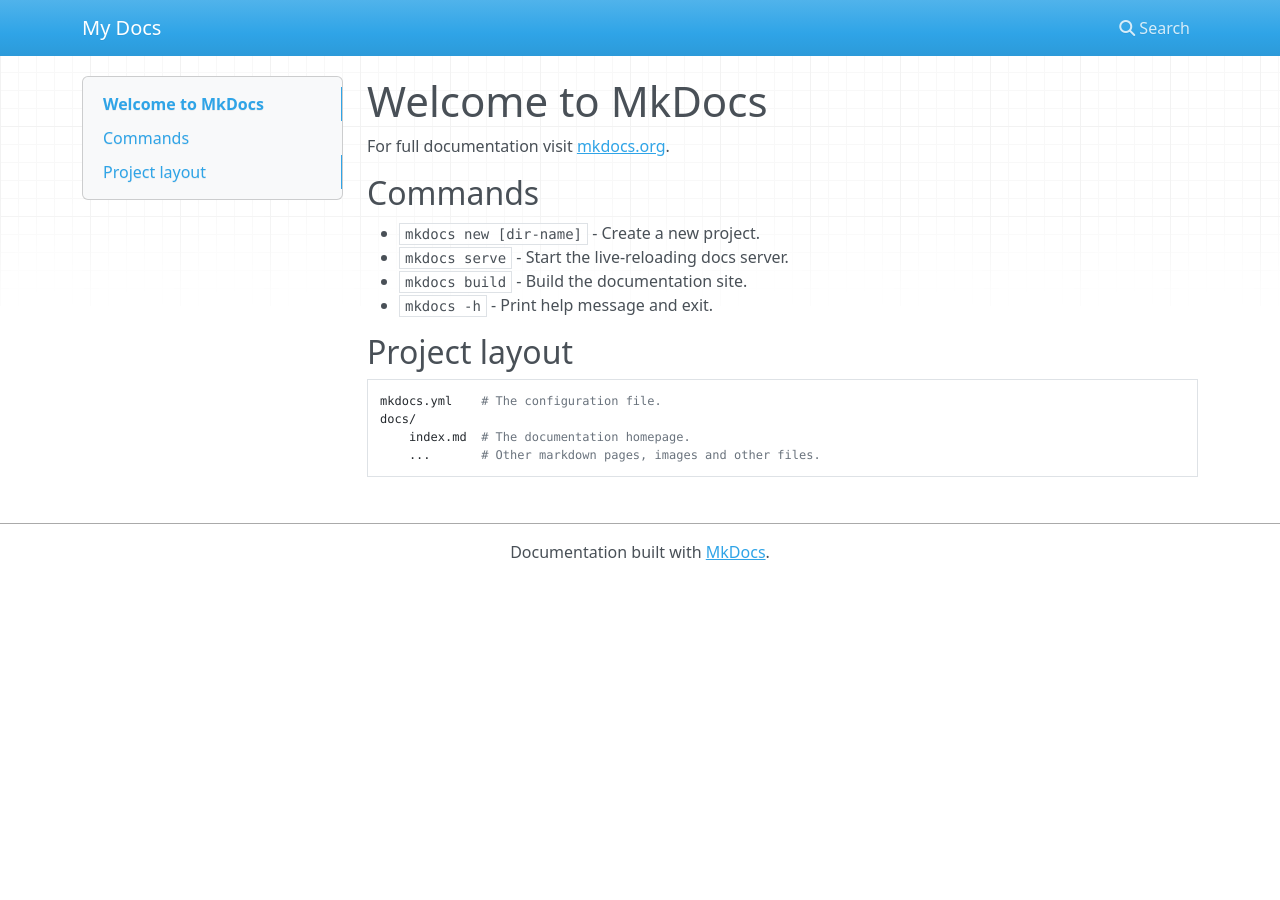
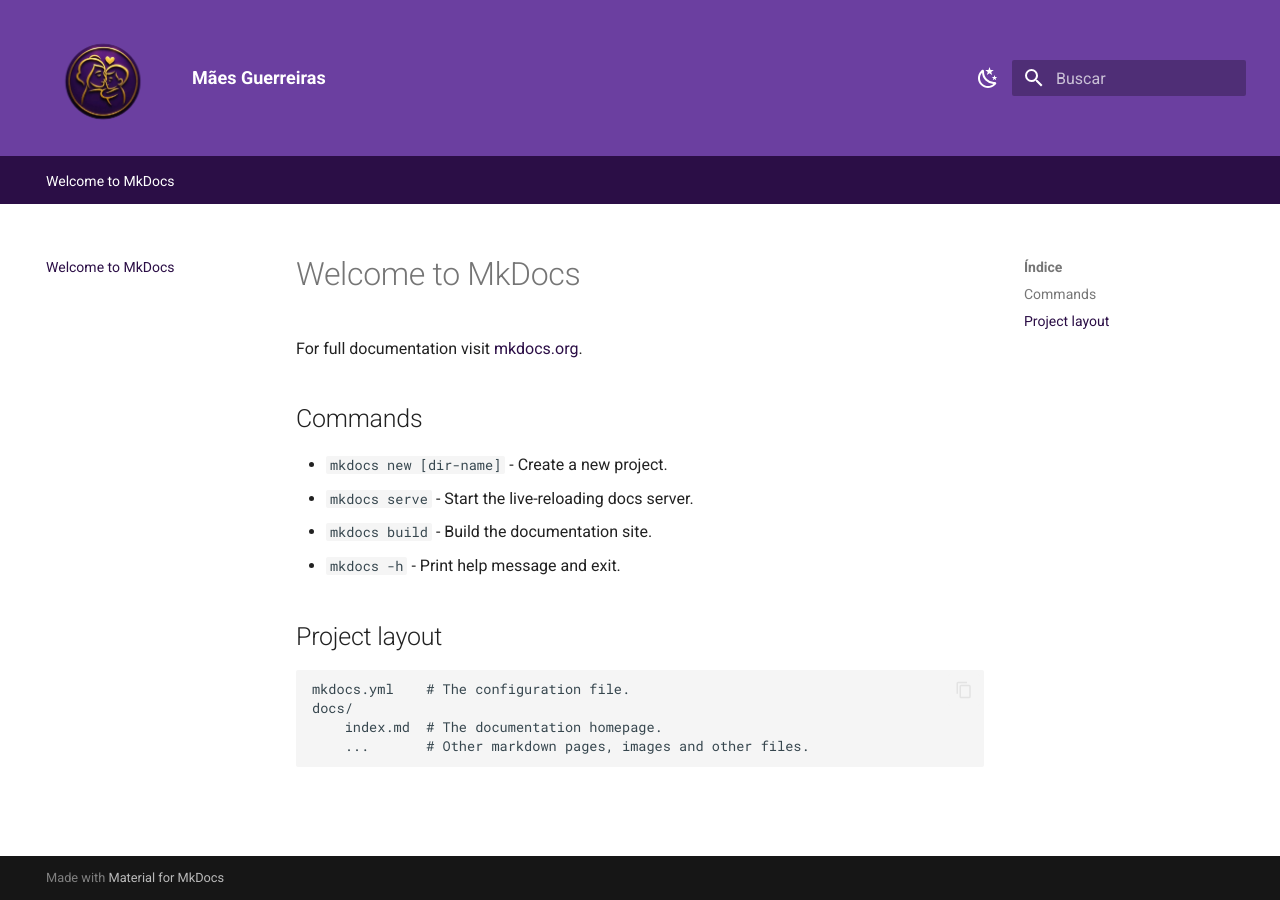
Before and after one commit to mdsreq-fga-unb/REQ-2026.2-T01-MaesGuerreiras, an MkDocs documentation site: the page built from docs/index.md, in a window 1280 px wide. Built offline with MkDocs 1.6.1 and Material for MkDocs 9.7.7, drawn with Linux system fonts in a browser that asks for light colours; nearby versions of some CDN libraries.

Commit message:
Aplica tema Material com identidade visual do Mães Guerreiras

```diff
--- /dev/null
+++ b/docs/assets/stylesheets/extra.css
@@ -0,0 +1,28 @@
+[data-md-color-primary="custom"] {
+  --md-primary-fg-color: #2b0e46;
+  --md-primary-fg-color--light: #4a1f73;
+  --md-primary-fg-color--dark: #1a0830;
+  --md-primary-bg-color: #ffffff;
+}
+
+[data-md-color-accent="custom"] {
+  --md-accent-fg-color: #c9a227;
+  --md-accent-fg-color--transparent: #c9a2271a;
+  --md-accent-bg-color: #1a0830;
+}
+
+.md-header {
+  background-color: #6b3fa0;
+}
+
+.md-header__button.md-logo img,
+.md-header__button.md-logo svg {
+  height: 6.6rem;
+  width: auto;
+}
+
+.md-nav__title .md-logo img,
+.md-nav__title .md-logo svg {
+  height: 3.6rem;
+  width: auto;
+}
--- a/mkdocs.yml
+++ b/mkdocs.yml
@@ -1 +1,35 @@
-site_name: My Docs
+site_name: Mães Guerreiras
+
+theme:
+  name: material
+  language: pt
+  logo: assets/logo.png
+  favicon: assets/logo.png
+
+  palette:
+    - scheme: default
+      primary: custom
+      accent: custom
+      toggle:
+        icon: material/weather-night
+        name: Modo escuro
+    - scheme: slate
+      primary: custom
+      accent: custom
+      toggle:
+        icon: material/weather-sunny
+        name: Modo claro
+
+  features:
+    - navigation.tabs
+    - navigation.top
+    - search.highlight
+    - search.suggest
+    - content.code.copy
+
+extra_css:
+  - assets/stylesheets/extra.css
+
+plugins:
+  - search:
+      lang: pt
--- a/requirements.txt
+++ b/requirements.txt
@@ -1 +1,2 @@
 mkdocs
+mkdocs-material
```
Also changed, not shown: docs/assets/logo.png (added).
